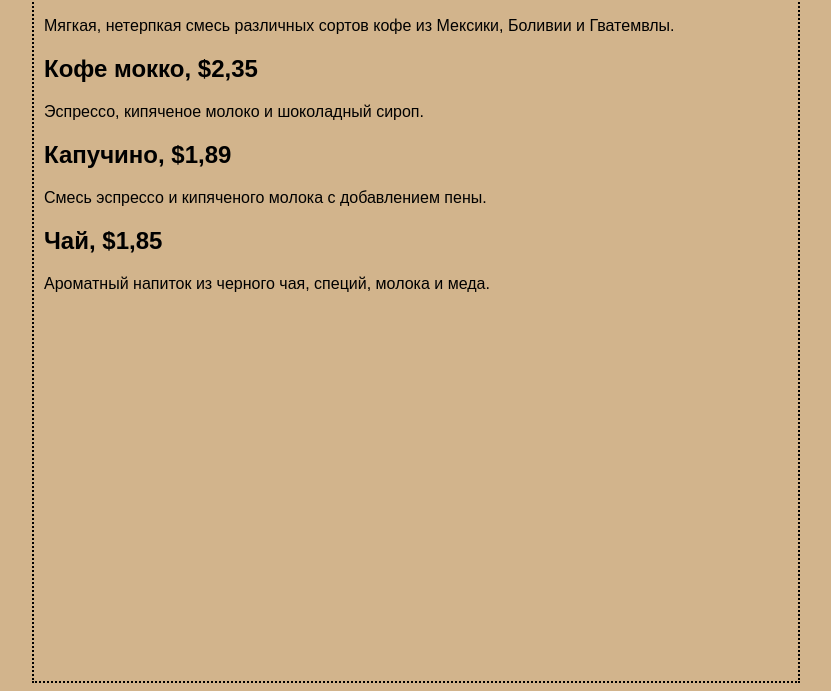
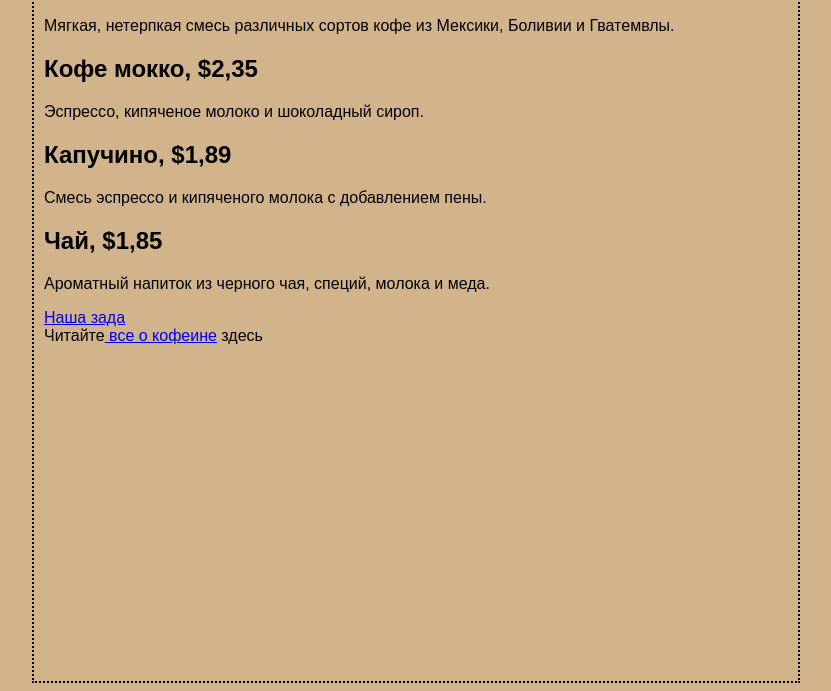
Before and after one commit to Shatoon-Ru/starbuzz, a plain HTML site: page src/index.html in a window 1280 px wide. Shown: the part 109-800 px from the top of the page, without its empty margins (224-1055 px from the left). Drawn offline with Linux system fonts and the light colour scheme.

Commit message:
Работа с якорями

```diff
--- a/src/index.html
+++ b/src/index.html
@@ -28,5 +28,13 @@
 
 		<h2>Чай, $1,85</h2>
 		<p>Ароматный напиток из черного чая, специй, молока и меда.</p>
+		<p>
+		<a href="mission.html" title="Узнайте больше о выжной задаче
+			кафe Starbuzz">Нашa зада</a>
+		<br>
+		Читайте<a href="http://wickedlysmart.com/buzz/index.html #Coffee"
+			title="Все самое интересное о кофеине" target="_blanc">
+	        все о кофеине</a> здесь
+		</p>
 	</body>
 </html>
```
